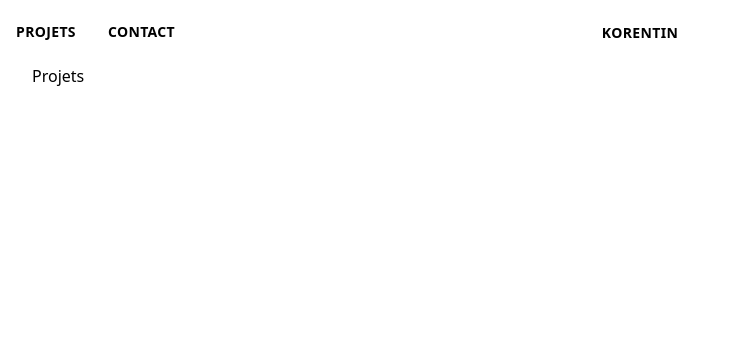
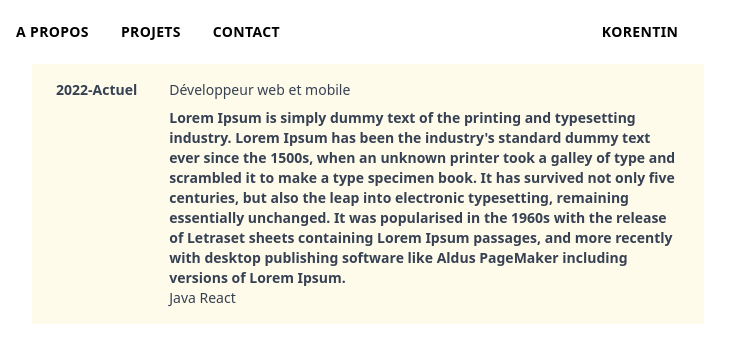
Before and after one commit to kkorentin/Portfolio, a Next.js app in the folder my-app/: page /project in a window 1280 px wide. Shown: the top 362 px of the page, without its empty margins (0-751 px from the left). Built offline with nearby package versions, Linux system fonts and the light colour scheme.

Commit message:
feat/create experienceCard

```diff
--- a/my-app/app/project/page.tsx
+++ b/my-app/app/project/page.tsx
@@ -1,7 +1,7 @@
+import ExperienceCard from "@/components/common/experienceCard";
+
 export default function Projects() {
     return(
-        <div>
-            Projets
-        </div>
+        <ExperienceCard/>
     )
 }
--- /dev/null
+++ b/my-app/components/common/experienceCard.tsx
@@ -0,0 +1,28 @@
+import React from "react";
+
+export default function ExperienceCard() {
+    return (
+        <div className="relative bg-amber-50 max-w-2xl p-4">
+            <div className="flex items-start px-2">
+                <p className="text-sm font-semibold text-gray-700 flex-shrink-0" id="dateExperience">2022-Actuel</p>
+                <div className="pl-8">
+                    <p className="text-sm text-gray-700" id="titreExperience">Développeur web et mobile</p>
+                    <p className="text-sm font-semibold text-gray-700 mt-2" id="description">
+                        Lorem Ipsum is simply dummy text of the printing and typesetting industry.
+                        Lorem Ipsum has been the industry's standard dummy text ever since the 1500s,
+                        when an unknown printer took a galley of type and scrambled it to make a type specimen book.
+                        It has survived not only five centuries, but also the leap into electronic typesetting,
+                        remaining essentially unchanged. It was popularised in the 1960s with the release of Letraset
+                        sheets
+                        containing Lorem Ipsum passages, and more recently with desktop publishing software like Aldus
+                        PageMaker
+                        including versions of Lorem Ipsum.
+                    </p>
+                    <p className="text-sm text-gray-700" id="skillExperience">
+                        Java React
+                    </p>
+                </div>
+            </div>
+        </div>
+    )
+}
--- a/my-app/components/common/navbar.tsx
+++ b/my-app/components/common/navbar.tsx
@@ -8,11 +8,12 @@ export default function Navbar() {
         <nav className="w-full bg-white ">
             <div className="relative flex items-center max-w-screen-xl h-16 mx-auto px-4">
                 <div className="flex-1 flex items-center gap-8">
+                    <Link href="/" className="uppercase tracking-wide text-sm font-semibold hover:text-gray-700">A propos</Link>
                     <Link href="/project" className="uppercase tracking-wide text-sm font-semibold hover:text-gray-700">Projets</Link>
                     <Link href="/contact" className="uppercase tracking-wide text-sm font-semibold hover:text-gray-700">Contact</Link>
                 </div>
                 <div className="absolute left-1/2 transform -translate-x-1/2">
-                    <Link href="/" className="uppercase tracking-wide text-sm font-semibold hover:text-gray-700">Korentin</Link>
+                    <p className="uppercase tracking-wide text-sm font-semibold">Korentin</p>
                 </div>
                 <div className="flex-1 flex justify-end items-center gap-4">
                     <div className="flex justify-end items-center gap-3 w-24">
```
